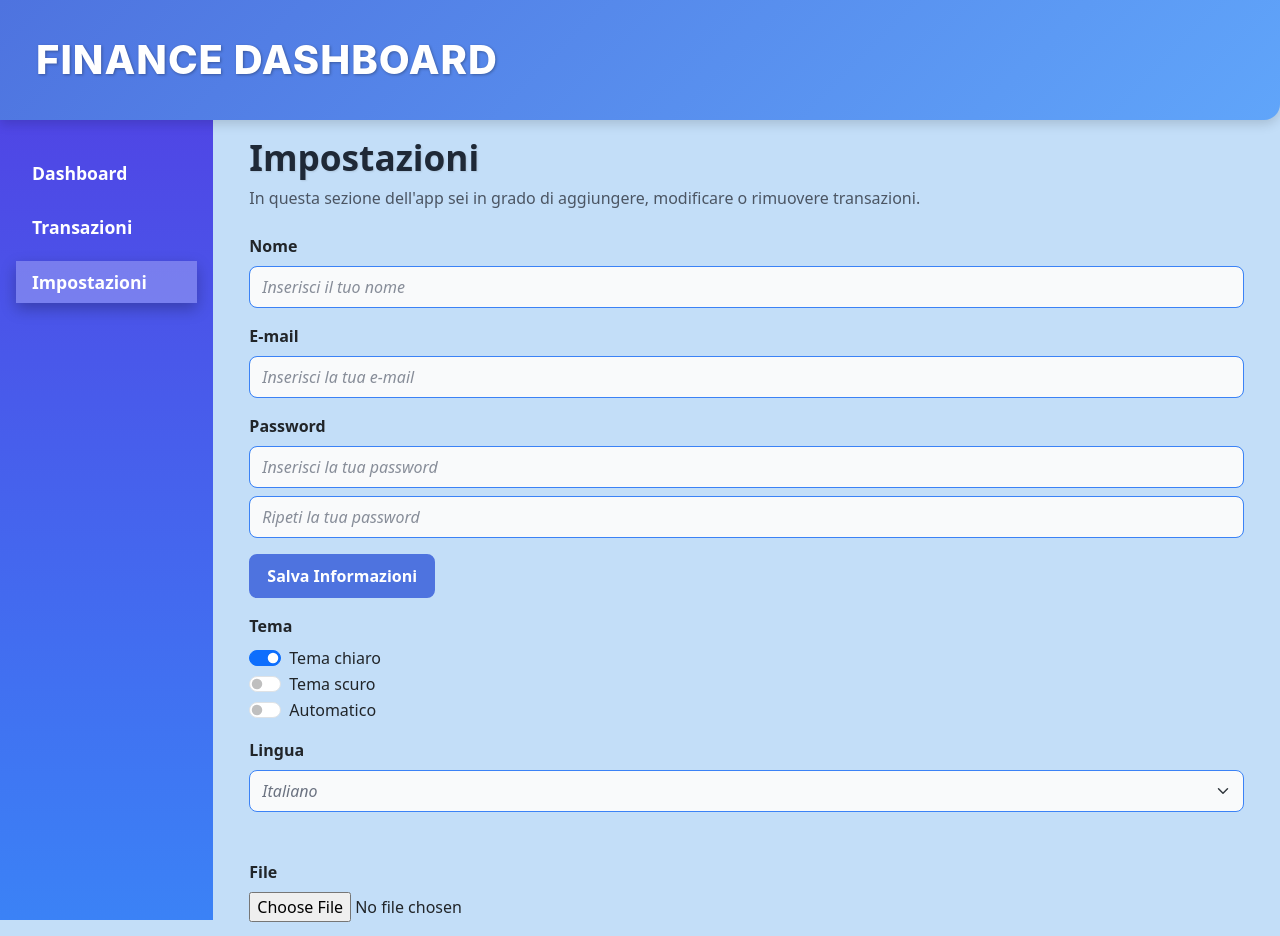
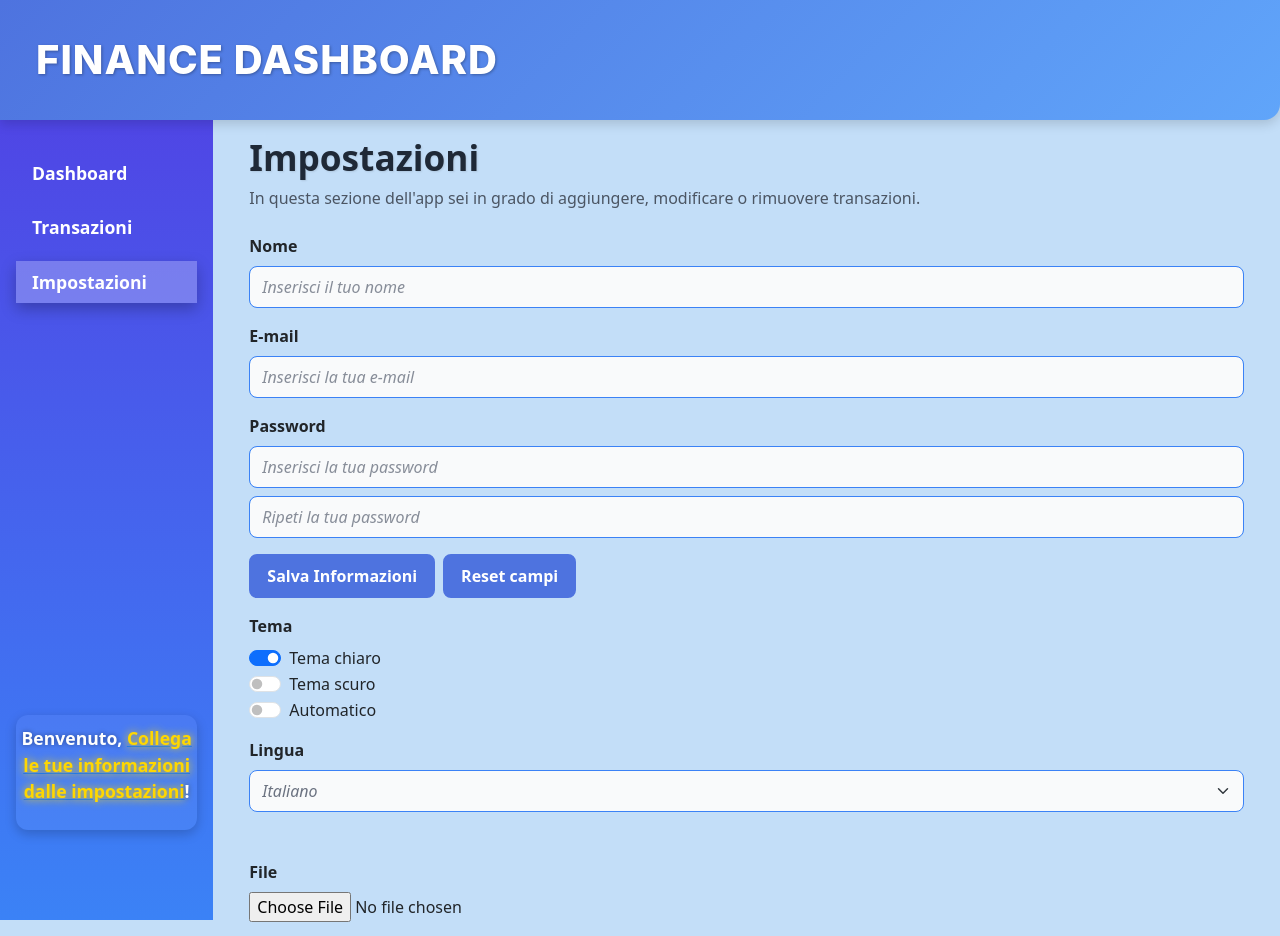
Before and after one commit to GiuseppeLiGioi/personal-finance-dashboard, a React (Vite) app: page /settings in a window 1280 px wide. Shown: the top 936 px of the page. Built offline with nearby package versions, Linux system fonts and the light colour scheme.

Commit message:
added. logic of name, email, password. End project

```diff
--- a/src/App.jsx
+++ b/src/App.jsx
@@ -6,14 +6,20 @@ import Header from './assets/Components/Header';
 import Sidebar from './assets/Components/Sidebar';
 import Settings from "./assets/Pages/Settings";
 import Transactions from "./assets/Pages/Transactions"
-import {translations} from "./assets/utils/translations"
+import { translations } from "./assets/utils/translations"
+import { useLocalStorage } from './assets/hooks/useLocalStorage';
 import { BrowserRouter, Routes, Route } from 'react-router-dom';
 import { ToastContainer } from "react-toastify";
 import { useState } from 'react';
 
 function App() {
-const [transactions, setTransactions] = useState(transactionsData);
-const [language, setLanguage] = useState("it")
+  const [transactions, setTransactions] = useState(transactionsData);
+  const [name, setName] = useLocalStorage("userName", "");
+  const [email, setEmail] = useLocalStorage("userEmail", "");
+  const [password, setPassword] = useLocalStorage("userPassword", "");
+  const [confirmPassword, setConfirmPassword] = useLocalStorage("userConfirmPassword", "");
+  const [language, setLanguage] = useLocalStorage("appLanguage", "it")
+  const [theme, setTheme] = useLocalStorage("appTheme", "light");
 
 
   return (
@@ -22,15 +28,30 @@ const [language, setLanguage] = useState("it")
         <Header />
         <div className='container-fluid'>
           <div className='row'>
-            <Sidebar />
+            <Sidebar
+              name={name}
+              setName={setName}
+              theme={theme}
+            />
             <div className='col-md-10'>
 
               <Routes>
-                <Route path="/" element={<Dashboard transactions={transactions} setTransactions={setTransactions}  language={language} setLanguage={setLanguage}/>} />
-                <Route path="/transactions" element={<Transactions transactions={transactions} setTransactions={setTransactions}  language={language} setLanguage={setLanguage}/>} />
-                <Route path="settings" element={<Settings transactions={transactions} setTransactions={setTransactions} language={language} setLanguage={setLanguage}/>} />
+                <Route path="/" element={<Dashboard transactions={transactions} setTransactions={setTransactions} language={language} setLanguage={setLanguage} />} />
+                <Route path="/transactions" element={<Transactions transactions={transactions} setTransactions={setTransactions} language={language} setLanguage={setLanguage} />} />
+                <Route path="settings" element={<Settings transactions={transactions} setTransactions={setTransactions} language={language} setLanguage={setLanguage}
+                  name={name}
+                  setName={setName}
+                  email={email}
+                  setEmail={setEmail}
+                  password={password}
+                  setPassword={setPassword}
+                  confirmPassword={confirmPassword}
+                  setConfirmPassword={setConfirmPassword}
+                  theme={theme}
+                  setTheme={setTheme}
+                  />} />
               </Routes>
-              <ToastContainer position='top-right' autoClose={3000}/>
+              <ToastContainer position='bottom-center' autoClose={3000} />
             </div>
           </div>
         </div>
--- a/src/assets/Components/Sidebar.jsx
+++ b/src/assets/Components/Sidebar.jsx
@@ -1,13 +1,18 @@
 import { NavLink } from "react-router-dom"
 
-export default function Sidebar(){
-    return(
-        <div className="sidebar-desk-wrapper sidebar col-md-2 d-none d-md-block">
+export default function Sidebar({ name, theme }) {
+    return (
+        <div className={"sidebar-desk-wrapper sidebar col-md-2 d-none d-md-block"}>
             <nav className="nav flex-column">
                 <NavLink className="link-sidebar nav-link" to="/">Dashboard</NavLink>
                 <NavLink className="link-sidebar nav-link" to="/transactions">Transazioni</NavLink>
                 <NavLink className="link-sidebar nav-link" to="/settings">Impostazioni</NavLink>
             </nav>
+            <div className="sidebar-footer text-center ">
+                <p className="welcome-text">Benvenuto,  <NavLink to="/settings" className="welcome-link">
+                    <span>{name || "Collega le tue informazioni dalle impostazioni"}</span>
+                </NavLink>!</p>
+            </div>
 
         </div>
     )
--- a/src/assets/Pages/Settings.jsx
+++ b/src/assets/Pages/Settings.jsx
@@ -2,16 +2,12 @@ import { useState, useRef, useEffect } from "react";
 import { transactionsData } from "../utils/transactions";
 import { translations } from "../utils/translations";
 import { toast } from "react-toastify";
-import "react-toastify/dist/ReactToastify.css";
+import 'react-toastify/dist/ReactToastify.css';
 import Papa from "papaparse";
+import { useLocalStorage } from "../hooks/useLocalStorage"
 
-export default function Settings({ transactions, setTransactions, language, setLanguage }) {
-    const [name, setName] = useState("");
-    const [email, setEmail] = useState("");
-    const [password, setPassword] = useState("");
-    const [confirmPassword, setConfirmPassword] = useState("");
+export default function Settings({ transactions, setTransactions, language, setLanguage, name, setName, email, setEmail, password, setPassword, confirmPassword, setConfirmPassword, theme, setTheme }) {
     const inputFile = useRef(null);
-    const [theme, setTheme] = useState("light");
 
     const t = translations[language];
 
@@ -111,6 +107,7 @@ export default function Settings({ transactions, setTransactions, language, setL
                 setTransactions(prev => [...prev, ...results.data]);
             }
         });
+        toast.success(`CSV importato correttamente`);
     }
 
     function handleExport(transactions) {
@@ -123,10 +120,35 @@ export default function Settings({ transactions, setTransactions, language, setL
         document.body.appendChild(link);
         link.click();
         document.body.removeChild(link);
+
+        toast.success(`CSV pronto per essere inviato a ${email}`);
     }
 
     function resetData() {
+        const enteredPassword = prompt("Inserisci la password per confermare il reset:");
+
+        if (enteredPassword !== password) {
+            toast.error("Password errata! Reset annullato.", {
+                className: "toast-error",
+                icon: "❌"
+            });
+            return;
+        }
+
+
         setTransactions(transactionsData);
+        setTheme("light");
+        toast.success("Dati e impostazioni resettati correttamente!", {
+            className: "toast-success",
+            icon: "✅"
+        });
+    }
+
+    function resetForm() {
+        setName("");
+        setEmail("");
+        setPassword("");
+        setConfirmPassword("");
     }
 
     return (
@@ -181,7 +203,8 @@ export default function Settings({ transactions, setTransactions, language, setL
                     setConfirmPassword(confirmPassword)
                 }
             }}
-            >Salva Informazioni</button>
+            >{t.saveInformation}</button>
+            <button className="btn btn-custom mt-3 ms-2" onClick={() => resetForm()}>{t.resetForm}</button>
 
             <div className="mt-3">
                 <label className="form-label"><strong>{t.themeLabel}</strong></label>
--- a/src/assets/hooks/useLocalStorage.js
+++ b/src/assets/hooks/useLocalStorage.js
@@ -11,10 +11,15 @@ export function useLocalStorage(key, initialValue) {
         }
     })
 
-    let valueToStore;
-    if (typeof value === "function") {
-        valueToStore = value(storedValue)
-    } else {
-        valueToStore = value;
+    const setValue = (value) => {
+        try{
+            const valueToStore = typeof value === "function" ? value(storedValue) : value;
+            setStoredValue(valueToStore)
+            window.localStorage.setItem(key, JSON.stringify(valueToStore))
+
+        }catch(error){
+         console.error(error)
+        }
     }
+    return [storedValue, setValue]
 }
--- a/src/assets/utils/translations.js
+++ b/src/assets/utils/translations.js
@@ -18,10 +18,10 @@ export const translations = {
         addTransaction: "Aggiungi Transazione",
         balanceChart: "Andamento Saldo",
         description: "In questa sezione dell'app sei in grado di aggiungere, modificare o rimuovere transazioni.",
-        labelTitle:"Ricereca per Titolo:",
-        labelType:"Specifica il Tipo:",
-        placeholderTitle:"Inserisci il titolo della transazione",
-        placeholderType:"Seleziona il Tipo",
+        labelTitle: "Ricereca per Titolo:",
+        labelType: "Specifica il Tipo:",
+        placeholderTitle: "Inserisci il titolo della transazione",
+        placeholderType: "Seleziona il Tipo",
         descriptionTransactions: "In questa sezione dell'app sei in grado di aggiungere, modificare o rimuovere transazioni. Le modifiche saranno mostrate nella tabella sottostante.",
         titleLabel: "Titolo",
         typeLabel: "Tipo",
@@ -36,16 +36,18 @@ export const translations = {
         repeatPassPlaceholder: "Ripeti la tua password",
         themeLabel: "Tema",
         light: "Tema chiaro",
-        dark:"Tema scuro",
-        auto:"Automatico",
+        dark: "Tema scuro",
+        auto: "Automatico",
         languageLabel: "Lingua",
         languagePlaceholder: "Seleziona Lingua",
         fileLabel: "File",
         noFile: "Nessun file selezionato",
-        chooseFile:"Scegli File",
+        chooseFile: "Scegli File",
         exportFile: "Esporta CSV",
         importFile: "Importa CSV",
-        reset: "Reset dati",
+        reset: "Reset transazioni + impostazioni",
+        resetForm: "Reset campi",
+        saveInformation: "Salva Informazioni"
     },
 
     en: {
@@ -94,7 +96,9 @@ export const translations = {
         chooseFile: "Choose File",
         exportFile: "Export CSV",
         importFile: "Import CSV",
-        reset: "Reset Data",
+        reset: "Reset transactions + settings",
+        resetForm: "Reset fields",
+        saveInformation: "Save Informations"
     },
 
     es: {
@@ -116,10 +120,10 @@ export const translations = {
         addTransaction: "Agregar Transacción",
         balanceChart: "Tendencia del Saldo",
         description: "En esta sección puedes agregar, editar o eliminar transacciones.",
-        labelTitle:"Buscar por Título:",
-        labelType:"Especificar Tipo:",
-        placeholderTitle:"Ingrese el título de la transacción",
-        placeholderType:"Seleccionar Tipo",
+        labelTitle: "Buscar por Título:",
+        labelType: "Especificar Tipo:",
+        placeholderTitle: "Ingrese el título de la transacción",
+        placeholderType: "Seleccionar Tipo",
         descriptionTransactions: "Aquí puedes agregar, editar o eliminar transacciones. Los cambios aparecerán en la tabla a continuación.",
         titleLabel: "Título",
         typeLabel: "Tipo",
@@ -134,16 +138,18 @@ export const translations = {
         repeatPassPlaceholder: "Repita su contraseña",
         themeLabel: "Tema",
         light: "Tema claro",
-        dark:"Tema oscuro",
-        auto:"Automático",
+        dark: "Tema oscuro",
+        auto: "Automático",
         languageLabel: "Idioma",
         languagePlaceholder: "Seleccionar idioma",
         fileLabel: "Archivo",
         noFile: "Ningún archivo seleccionado",
-        chooseFile:"Elegir archivo",
+        chooseFile: "Elegir archivo",
         exportFile: "Exportar CSV",
         importFile: "Importar CSV",
-        reset: "Restablecer datos",
+        reset: "Restablecer transacciones + configuración",
+        resetForm: "Reset campos",
+        saveInformation: "Guardar información"
     },
 
     fr: {
@@ -165,10 +171,10 @@ export const translations = {
         addTransaction: "Ajouter une Transaction",
         balanceChart: "Évolution du solde",
         description: "Dans cette section, vous pouvez ajouter, modifier ou supprimer des transactions.",
-        labelTitle:"Recherche par Titre:",
-        labelType:"Spécifier le Type:",
-        placeholderTitle:"Entrez le titre de la transaction",
-        placeholderType:"Sélectionner le Type",
+        labelTitle: "Recherche par Titre:",
+        labelType: "Spécifier le Type:",
+        placeholderTitle: "Entrez le titre de la transaction",
+        placeholderType: "Sélectionner le Type",
         descriptionTransactions: "Ici vous pouvez ajouter, modifier ou supprimer des transactions. Les modifications apparaîtront dans le tableau ci-dessous.",
         titleLabel: "Titre",
         typeLabel: "Type",
@@ -183,16 +189,18 @@ export const translations = {
         repeatPassPlaceholder: "Répétez votre mot de passe",
         themeLabel: "Thème",
         light: "Thème clair",
-        dark:"Thème sombre",
-        auto:"Automatique",
+        dark: "Thème sombre",
+        auto: "Automatique",
         languageLabel: "Langue",
         languagePlaceholder: "Sélectionner la langue",
         fileLabel: "Fichier",
         noFile: "Aucun fichier sélectionné",
-        chooseFile:"Choisir un fichier",
+        chooseFile: "Choisir un fichier",
         exportFile: "Exporter CSV",
         importFile: "Importer CSV",
-        reset: "Réinitialiser les données",
+        reset: "Réinitialiser transacciones + configuración",
+        resetForm: "Reset champs",
+        saveInformation: "Enregistrer les informations"
     },
 
     de: {
@@ -214,10 +222,10 @@ export const translations = {
         addTransaction: "Transaktion hinzufügen",
         balanceChart: "Saldoentwicklung",
         description: "In diesem Abschnitt können Sie Transaktionen hinzufügen, bearbeiten oder löschen.",
-        labelTitle:"Suche nach Titel:",
-        labelType:"Typ angeben:",
-        placeholderTitle:"Titel der Transaktion eingeben",
-        placeholderType:"Typ auswählen",
+        labelTitle: "Suche nach Titel:",
+        labelType: "Typ angeben:",
+        placeholderTitle: "Titel der Transaktion eingeben",
+        placeholderType: "Typ auswählen",
         descriptionTransactions: "Hier können Sie Transaktionen hinzufügen, bearbeiten oder löschen. Änderungen erscheinen in der Tabelle unten.",
         titleLabel: "Titel",
         typeLabel: "Typ",
@@ -232,15 +240,17 @@ export const translations = {
         repeatPassPlaceholder: "Passwort wiederholen",
         themeLabel: "Thema",
         light: "Helles Thema",
-        dark:"Dunkles Thema",
-        auto:"Automatisch",
+        dark: "Dunkles Thema",
+        auto: "Automatisch",
         languageLabel: "Sprache",
         languagePlaceholder: "Sprache auswählen",
         fileLabel: "Datei",
         noFile: "Keine Datei ausgewählt",
-        chooseFile:"Datei auswählen",
+        chooseFile: "Datei auswählen",
         exportFile: "CSV exportieren",
         importFile: "CSV importieren",
-        reset: "Daten zurücksetzen",
+        reset: "Daten Transaktionen + Einstellungen",
+        resetForm: "Reset Felder",
+        saveInformation: "Informationen speichern"
     },
 };
--- a/src/index.css
+++ b/src/index.css
@@ -711,6 +711,30 @@ body.dark-theme .label-filters {
   box-shadow: 0 4px 12px rgba(0,0,0,0.25);
 }
 
+.sidebar-footer {
+    margin-top: auto !important;
+    margin-bottom: 20px !important;
+    padding: 10px 5px !important;
+    border-radius: 12px !important;
+    margin-top: 50vh !important;
+    box-shadow: 0 4px 12px rgba(0,0,0,0.2) !important;
+    background: rgba(255,255,255,0.05) !important;
+}
+
+
+.welcome-text {
+    font-size: 1.1rem !important;
+    font-weight: 700 !important;
+    color: #ffffff !important;
+    text-shadow: 0 0 5px rgba(0,0,0,0.4) !important;
+    transition: all 0.3s ease-in-out !important;
+}
+
+.welcome-text span {
+    color: #ffd700 !important;
+    text-shadow: 0 0 8px #ffd700 !important;
+}
+
 
 @media (max-width: 768px) {
     .title-pages {
```
